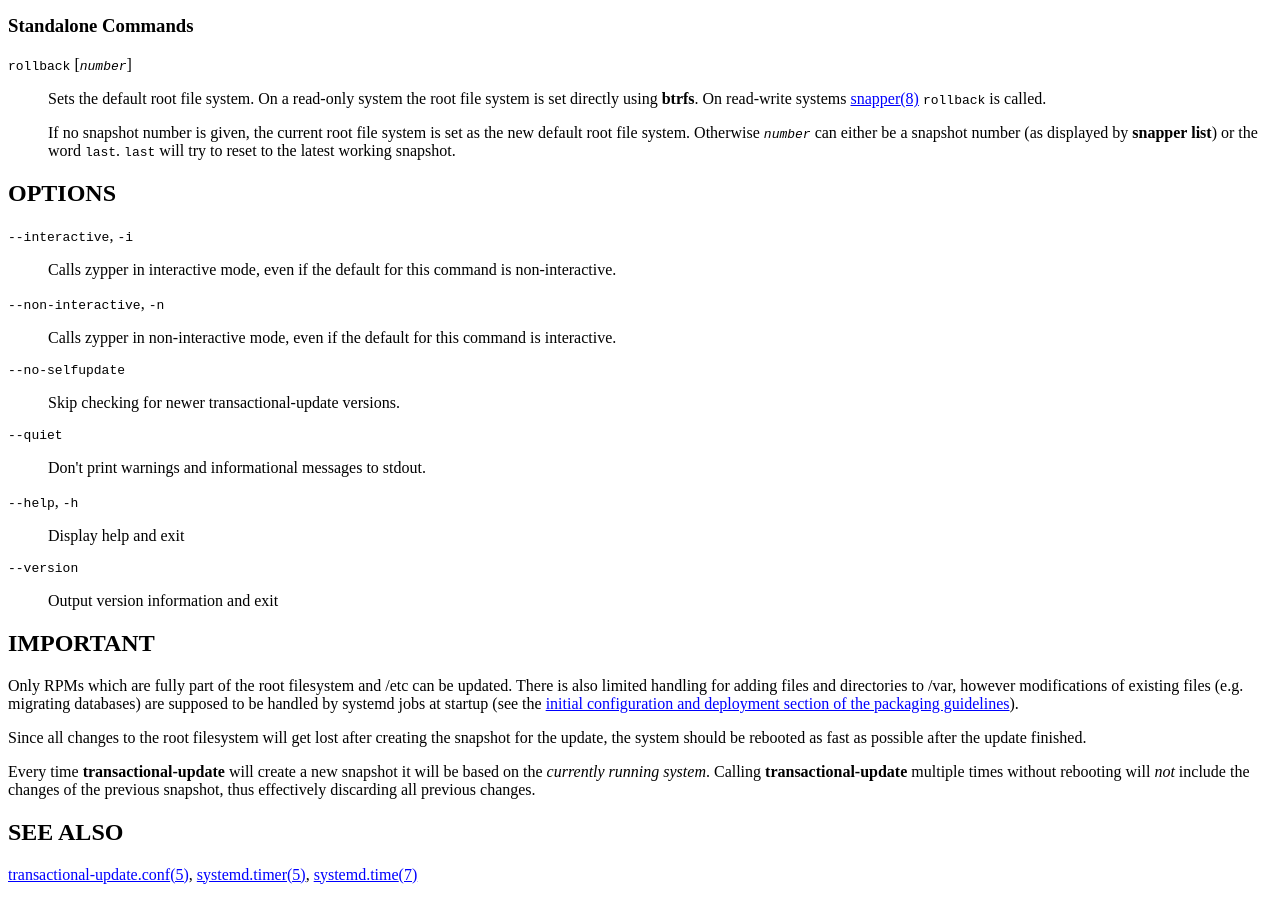
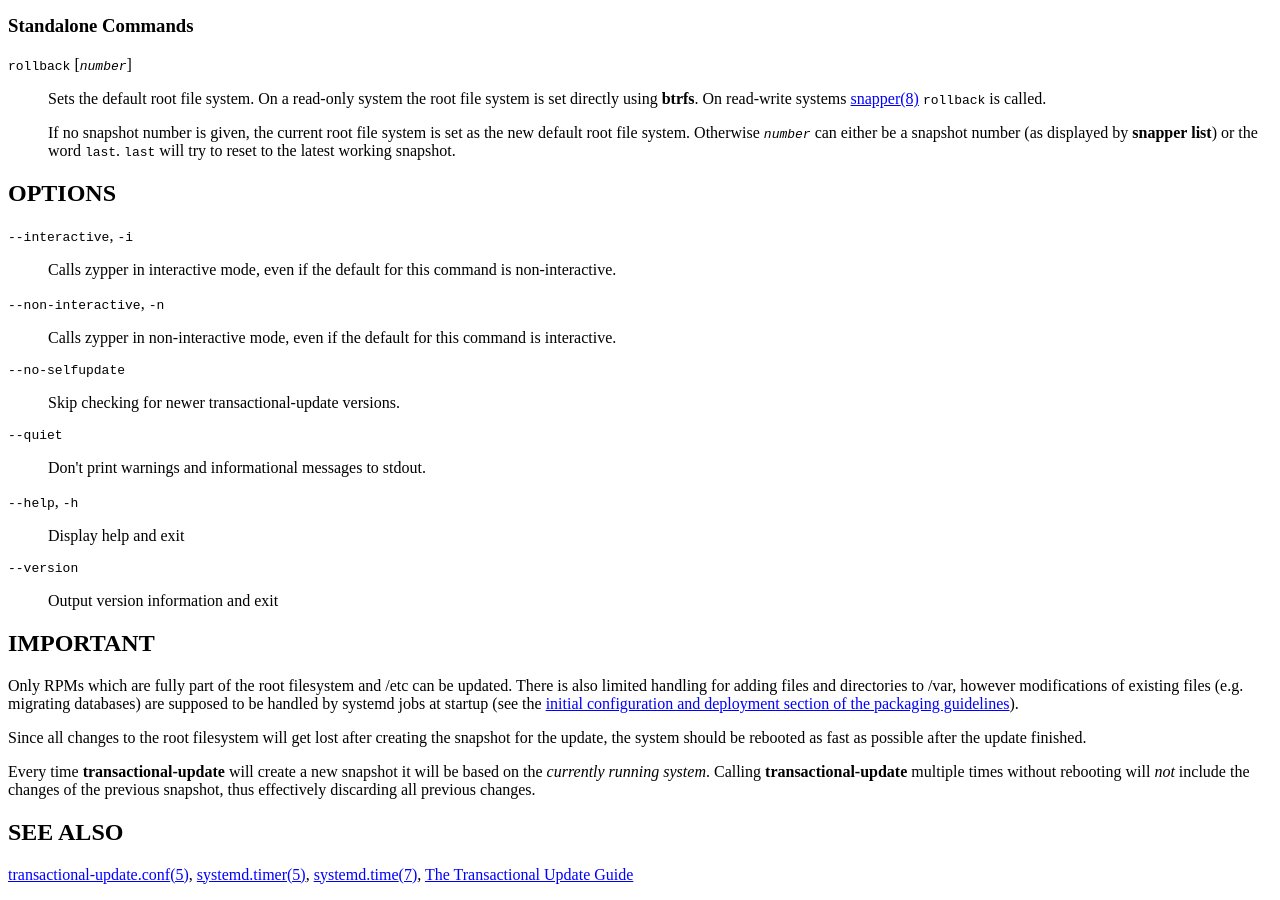
Before and after one commit to kubic-project/kubic-o-o, a Jekyll site: the page documentation/man-pages/transactional-update.8.html, which Jekyll copies as it is, in a window 1280 px wide and 900 px high, scrolled down 2437 px. Built offline with Jekyll 4.4.1, drawn with Linux system fonts in a browser that asks for light colours.

Commit message:
Update documentation

```diff
--- a/documentation/man-pages/transactional-update.8.html
+++ b/documentation/man-pages/transactional-update.8.html
@@ -210,4 +210,5 @@ for more information.
   snapshot, thus effectively discarding all previous changes.
 </p></div><div class="refsect1"><a name="see_also"></a><h2 id="SEE ALSO">SEE ALSO<a class="headerlink" title="Permalink to this headline" href="#SEE%20ALSO">¶</a></h2><p><a xmlns:ss="http://docbook.sf.net/xmlns/string.subst/1.0" xmlns:exsl="http://exslt.org/common" href="transactional-update.conf.5.html"><span class="citerefentry"><span class="refentrytitle">transactional-update.conf</span>(5)</span></a>,
 <a xmlns:ss="http://docbook.sf.net/xmlns/string.subst/1.0" xmlns:exsl="http://exslt.org/common" href="https://www.freedesktop.org/software/systemd/man/systemd.timer.html"><span class="citerefentry"><span class="refentrytitle">systemd.timer</span>(5)</span></a>,
-<a xmlns:ss="http://docbook.sf.net/xmlns/string.subst/1.0" xmlns:exsl="http://exslt.org/common" href="https://www.freedesktop.org/software/systemd/man/systemd.time.html"><span class="citerefentry"><span class="refentrytitle">systemd.time</span>(7)</span></a></p></div></div></body></html>
+<a xmlns:ss="http://docbook.sf.net/xmlns/string.subst/1.0" xmlns:exsl="http://exslt.org/common" href="https://www.freedesktop.org/software/systemd/man/systemd.time.html"><span class="citerefentry"><span class="refentrytitle">systemd.time</span>(7)</span></a>,
+<a class="ulink" href="https://kubic.opensuse.org/documentation/transactional-update-guide/transactional-update.html" target="_top">The Transactional Update Guide</a></p></div></div></body></html>
```
